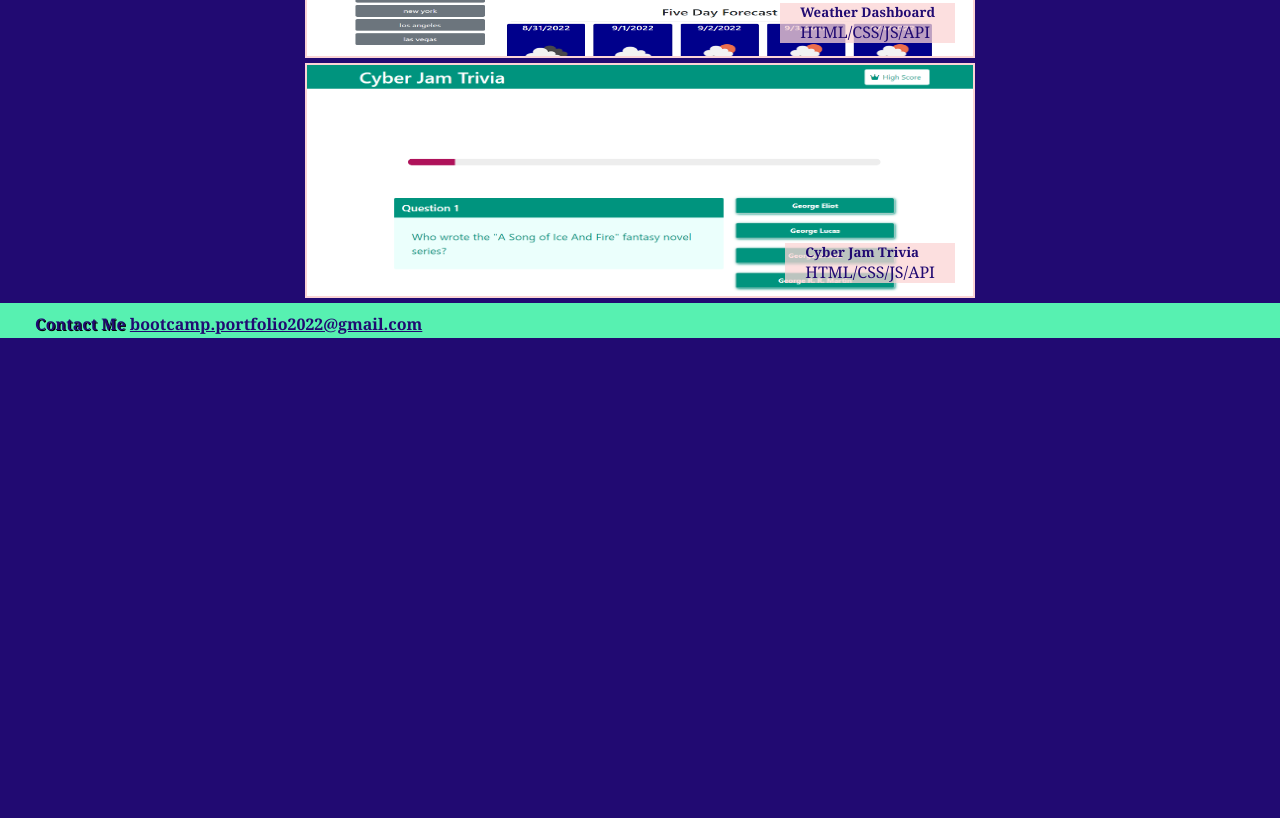
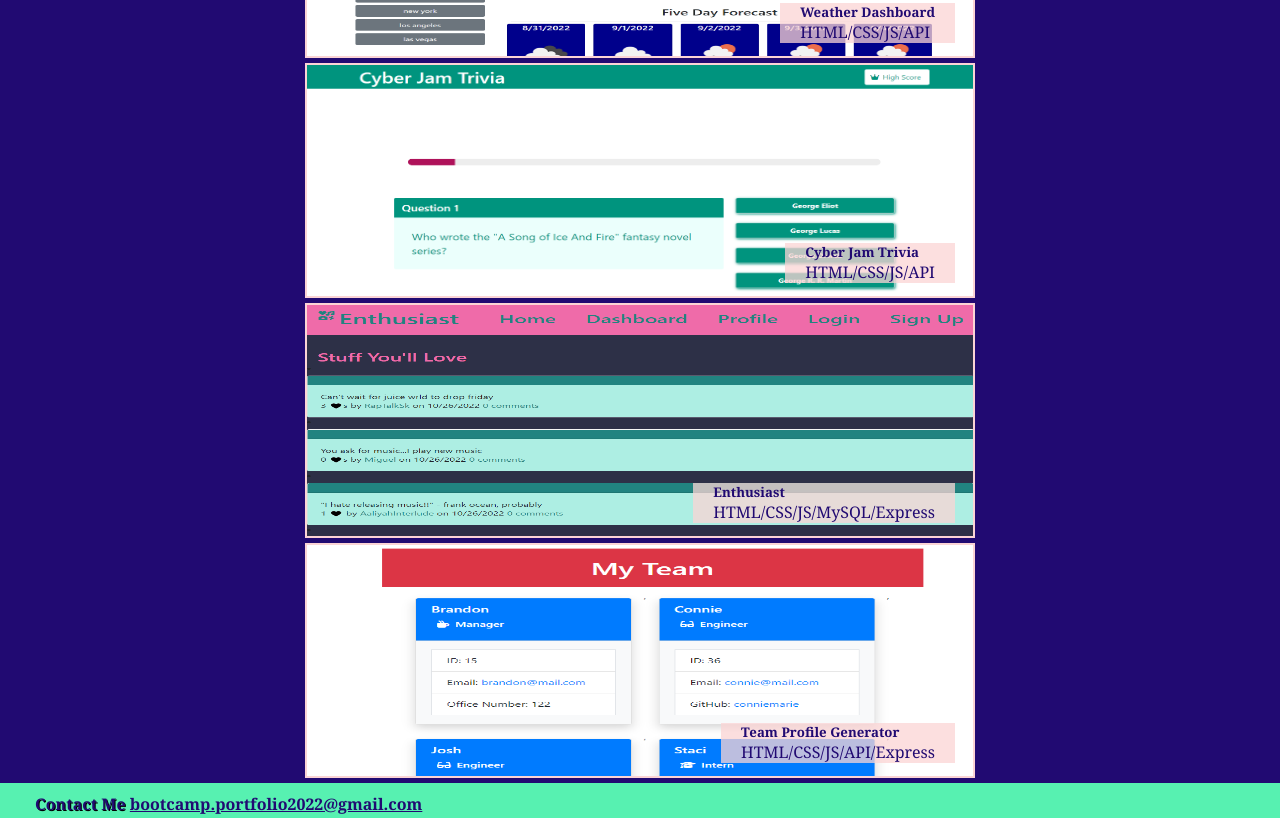
Before and after one commit to ConnieMarie/Portfolio, a plain HTML site: page index.html in a window 1280 px wide. Shown: the part 1826-2644 px from the top of the page. Before the commit the page ends 2164 px from the top, so only its background shows below. Drawn offline with Linux system fonts and the light colour scheme.

Commit message:
add projects

```diff
--- a/index.html
+++ b/index.html
@@ -91,6 +91,24 @@
              </div>
             </a>
         </article>
+        <article class="project-display">
+            <a href="https://github.com/shanicesauce/enthusiast">
+             <img class="my-work-img" src="./assets/images/enthusiast-img.png" alt="screenshot of social app" Enthusiast/>
+             <div class="project-label">
+                <h5>Enthusiast</h5>
+                <p>HTML/CSS/JS/MySQL/Express</p>
+             </div>
+            </a>
+        </article>
+        <article class="project-display">
+            <a href="https://github.com/ConnieMarie/team-profile-generator">
+             <img class="my-work-img" src="./assets/images/team-profile-img.png" alt="screenshot of team-profile-generator" Team Profile Generator/>
+             <div class="project-label">
+                <h5>Team Profile Generator</h5>
+                <p>HTML/CSS/JS/API/Express</p>
+             </div>
+            </a>
+        </article>
      </section>
      <footer class="footer">
         <div id="contact-me" class="contact-me">
```
Also changed, not shown: assets/images/enthusiast-img.png (added), assets/images/team-profile-img.png (added).
